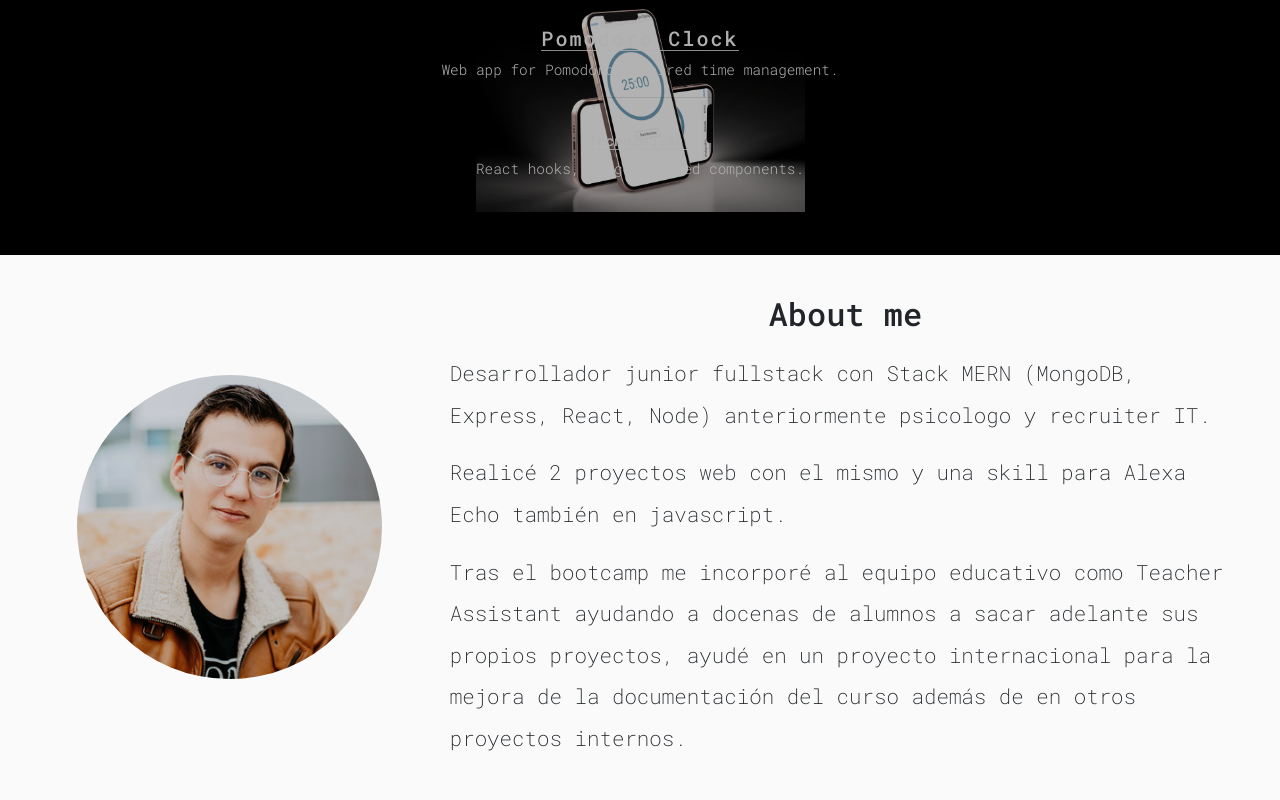
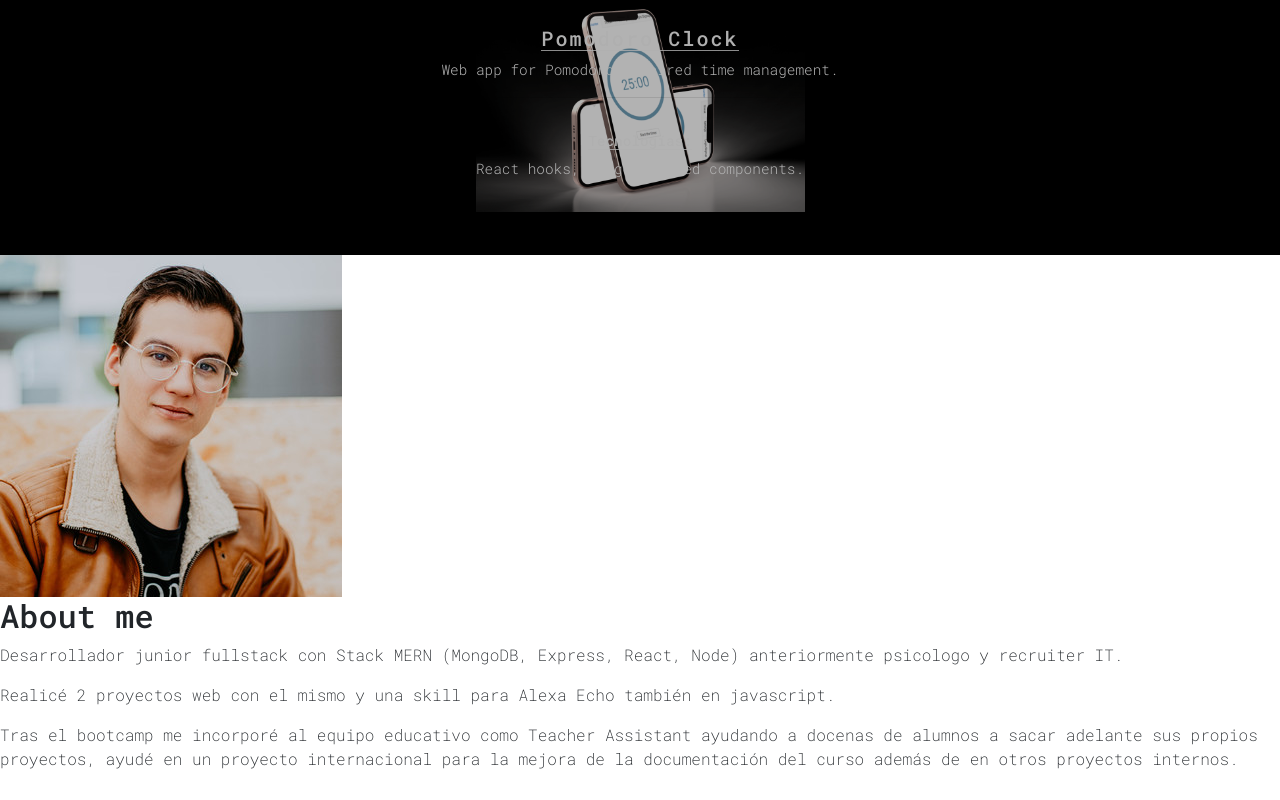
Before and after one commit to Teo-Lopez/portfolio, a React (Create React App) app in the folder client/: page /#/ in a window 1280 px wide. Shown: the part 2906-3706 px from the top of the page. Built offline with nearby package versions, Linux system fonts and the light colour scheme.

Commit message:
removed bootstrap

```diff
--- a/client/src/components/pages/Index/AboutMe.jsx
+++ b/client/src/components/pages/Index/AboutMe.jsx
@@ -1,67 +1,15 @@
 import React from 'react'
 import styled from 'styled-components'
 import profilePhoto from './assets/profile.jpeg'
-import { Container, Row, Col } from 'react-bootstrap'
 
-const WhiteSection = styled.section`
-	padding: 24px;
-	background-color: rgb(250, 250, 250);
-	position: relative;
-	p {
-		font-size: 0.8em;
-		font-weight: 500;
-		line-height: 2em;
-	}
-
-	h2 {
-		text-align: center;
-		font-size: 2em;
-	}
-
-	header {
-		padding-top: 16px;
-	}
-
-	article {
-		padding-top: 12px;
-	}
-	.rectangle {
-		margin: 0 auto;
-		width: 80%;
-		height: 100%;
-	}
-
-	img {
-		margin: 0 auto;
-		width: 100%;
-		filter: grayscale(0.1);
-		border-radius: 50%;
-	}
-
-	@media only screen and (min-width: 570px) {
-		p {
-			font-size: 1em;
-		}
-	}
-	@media only screen and (min-width: 1200px) {
-		p {
-			font-weight: 100;
-			font-size: 1.3em;
-		}
-	}
-`
+const WhiteSection = styled.section``
 
 function AboutMe() {
 	return (
 		<WhiteSection id='about-me'>
-			<Container fluid>
-				<Row className='justify-content-between align-items-center'>
-					<Col className='col-md-4 col-12'>
 			<div className='rectangle'>
 				<img src={profilePhoto} alt='Teodoro López, fullstack developer'></img>
 			</div>
-					</Col>
-					<Col className='col-md-8 col-12'>
 			<header>
 				<h2>About me</h2>
 			</header>
@@ -71,19 +19,15 @@ function AboutMe() {
 					anteriormente psicologo y recruiter IT.
 				</p>
 				<p>
-								Realicé 2 proyectos web con el mismo y una skill para Alexa Echo también en
-								javascript.
+					Realicé 2 proyectos web con el mismo y una skill para Alexa Echo también en javascript.
 				</p>
 				<p>
 					Tras el bootcamp me incorporé al equipo educativo como Teacher Assistant ayudando a
 					docenas de alumnos a sacar adelante sus propios proyectos, ayudé en un proyecto
-								internacional para la mejora de la documentación del curso además de en otros
-								proyectos internos.
+					internacional para la mejora de la documentación del curso además de en otros proyectos
+					internos.
 				</p>
 			</article>
-					</Col>
-				</Row>
-			</Container>
 		</WhiteSection>
 	)
 }
```
Lines whose indentation alone changed are shown as unchanged.
